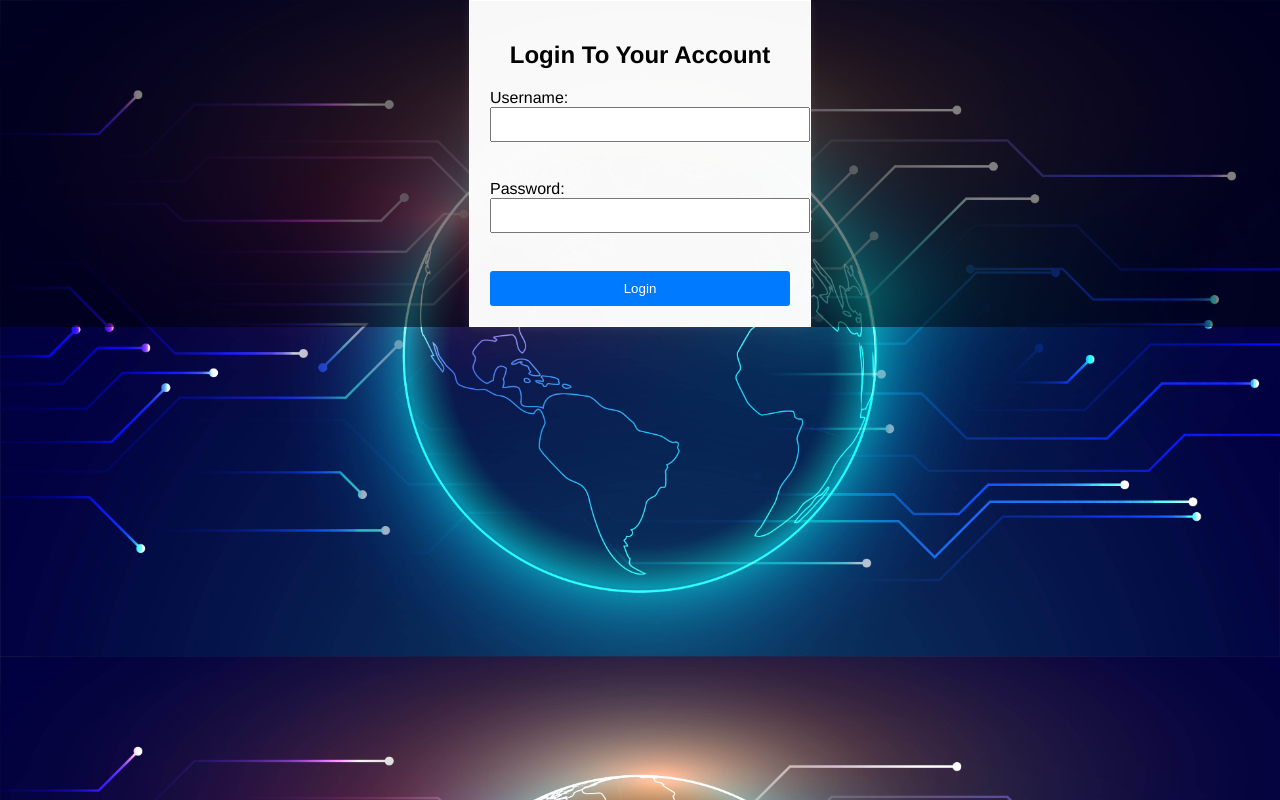
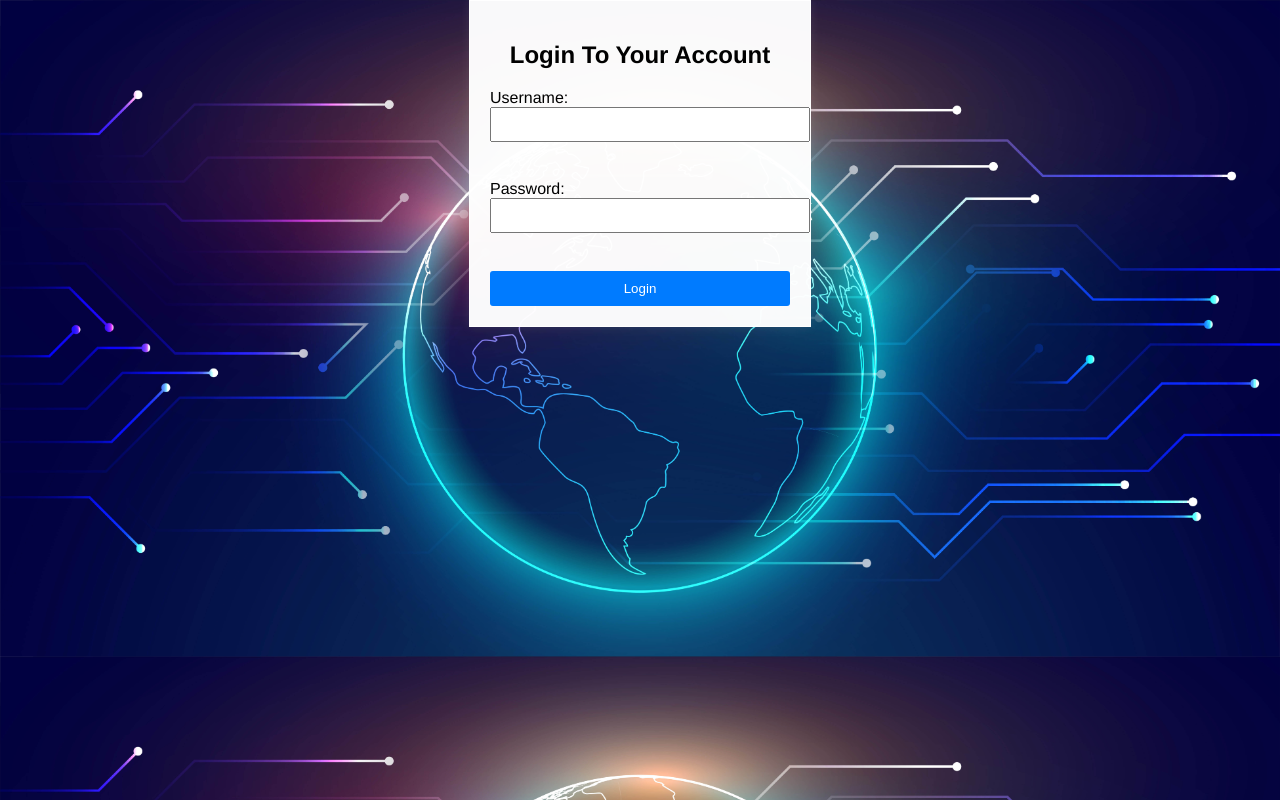
Before and after one commit to johnkennedyb/Blackcofferfrontend, a React (Create React App) app: page / in a window 1280 px wide. Built offline with nearby package versions, Linux system fonts and the light colour scheme.

Commit message:
Update login.css

```diff
--- a/src/login.css
+++ b/src/login.css
@@ -10,12 +10,10 @@ body.login-page {
 body.login-page::before {
   content: '';
   position: absolute;
-  top: 0;
-  left: 0;
+
   width: 100%;
   height: 100%;
-  background-color: rgba(0, 0, 0, 0.5); /* Adjust the overlay color and opacity */
-  z-index: -1; /* Place overlay behind the content */
+
 }
 
 .login-container {
```
